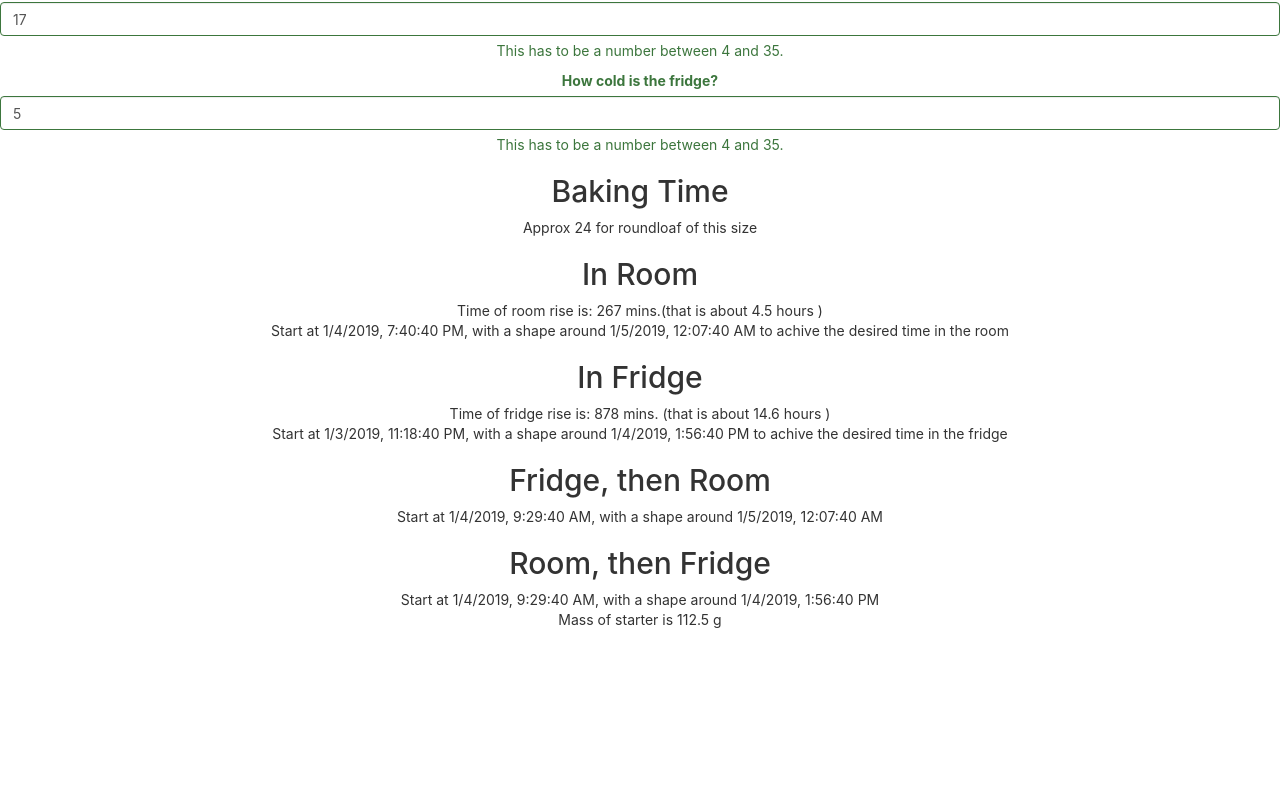
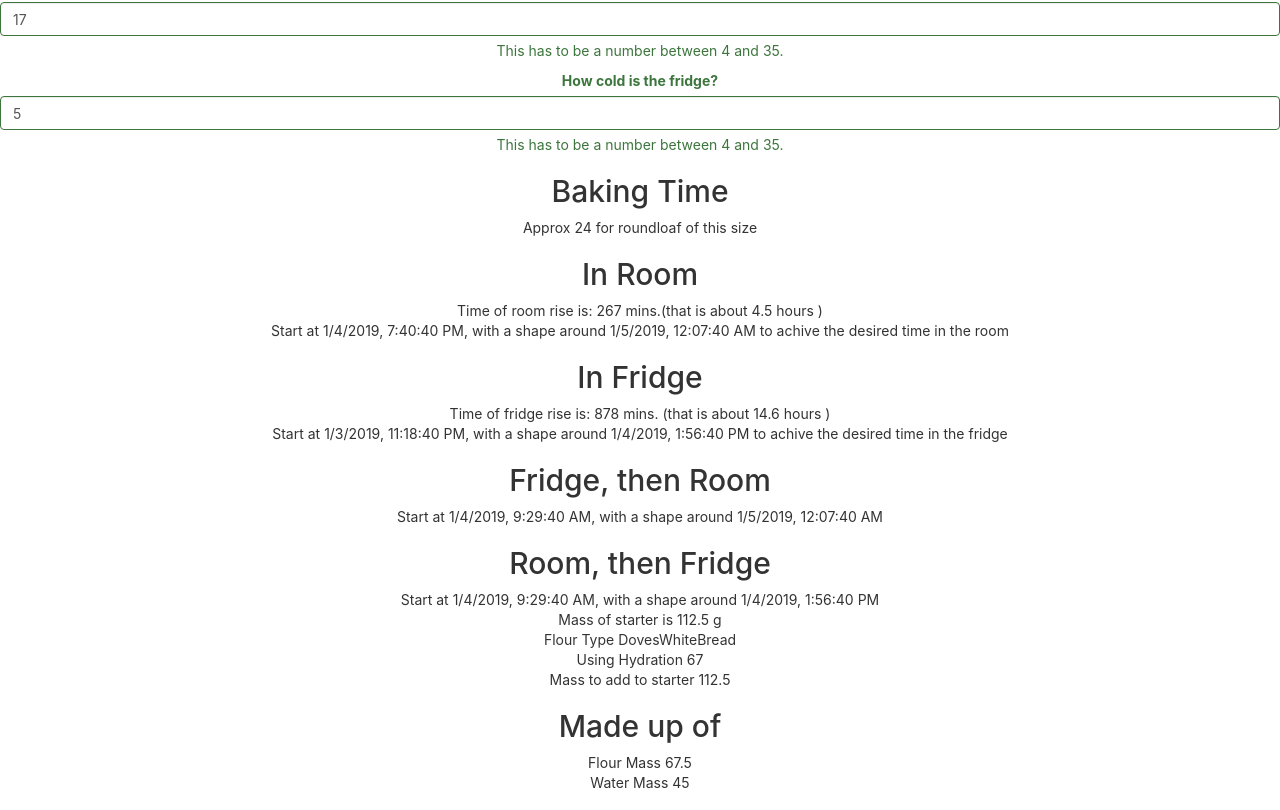
Before and after one commit to garethjscoleman/breadandpizza, a React (Create React App) app: page / in a window 1280 px wide. Shown: the part 595-1405 px from the top of the page. Before the commit the page ends 1242 px from the top, so only its background shows below. Built offline with nearby package versions, Linux system fonts and the light colour scheme.

Commit message:
add_simplw_hydration_calc_and_corresponding_flour_water_calc

```diff
--- /dev/null
+++ b/src/Components/doughHydration/doughHydration.js
@@ -0,0 +1,72 @@
+import React, { Component } from 'react';
+
+
+class DoughHydration extends React.Component {
+    constructor(props, context) {
+      super(props, context);
+
+      this.handleChange = this.handleChange.bind(this);
+
+
+
+      this.state = {
+        flourType: 'DovesWhiteBread',
+        hydration : 67,
+        watermass : 61,
+        flourmass : 89
+      };
+
+
+
+
+    }
+
+    updateHydration(){
+      var thestate = this.state;
+      var remainingMass = this.props.doughmass - this.props.startermass;
+      thestate.watermass = Math.round(remainingMass * thestate.hydration / (100 + thestate.hydration));
+      thestate.flourmass = remainingMass - thestate.watermass;
+      this.setState(thestate);
+
+
+    }
+
+    componentDidMount() {
+      this.updateHydration();
+    }
+
+    componentDidUpdate(prevprops) {
+      if (this.props.doughmass!=prevprops.doughmass || this.props.startermass != prevprops.startermass){
+        this.updateHydration();
+      }
+    }
+
+
+
+    handleChange(e) {
+
+      this.updateHydration();
+
+    }
+
+    render() {
+      return (
+
+        <div>
+          <span> Flour Type  {(this.state.flourType)}
+          </span><br/>
+          <span> Using Hydration  {(this.state.hydration)}
+          </span><br/>
+          <span> Mass to add to starter {(this.props.doughmass - this.props.startermass)}
+          </span><br/>
+          <h2>Made up of </h2>
+          <span> Flour Mass  {(this.state.flourmass)}
+          </span><br/>
+          <span> Water Mass  {(this.state.watermass)}
+          </span><br/>
+        </div>
+      );
+    }
+  }
+
+  export default DoughHydration;
--- a/src/Components/quanitiesAndTimes/quantitiesAndTimes.js
+++ b/src/Components/quanitiesAndTimes/quantitiesAndTimes.js
@@ -6,6 +6,7 @@ import { HelpBlock } from 'react-bootstrap';
 import { doughCalc } from './../../Services/doughCalc';
 import { pizzaMass } from './../../Services/doughCalc';
 import { bakeTime } from './../../Services/doughCalc';
+import  DoughHydration  from './../doughHydration/doughHydration';
 
 class QuantitiesAndTimes extends React.Component {
     constructor(props, context) {
@@ -56,7 +57,6 @@ class QuantitiesAndTimes extends React.Component {
       var theDate = new Date();
       theDate.setHours( theDate.getHours()+6);
       var doughProps = this.state;
-      debugger;
       doughProps = this.setDesiredStartTime(theDate, doughProps);
       doughProps = this.handleChangesToDoughRiseTime(doughProps);
       this.setState(doughProps);
@@ -79,6 +79,12 @@ class QuantitiesAndTimes extends React.Component {
       }
       if (mm < 10) {
         mm = '0' + mm;
+      }
+      if (HH < 10) {
+        HH = '0' + HH;
+      }
+      if (nn < 10) {
+        nn = '0' + nn;
       }
       var sDay =  yyyy + '-' + mm + '-' + dd ;
       var sTime = HH + ':'+ nn;
@@ -319,6 +325,7 @@ class QuantitiesAndTimes extends React.Component {
 
 
             Mass of starter is {(this.state.startermass)} g
+            <DoughHydration doughmass={(this.state.doughmass)} startermass={(this.state.startermass)} />
           </FormGroup>
         </form>
       );
```
Also changed, not shown: 12 other files (tests, documents, lock files or other folders).
